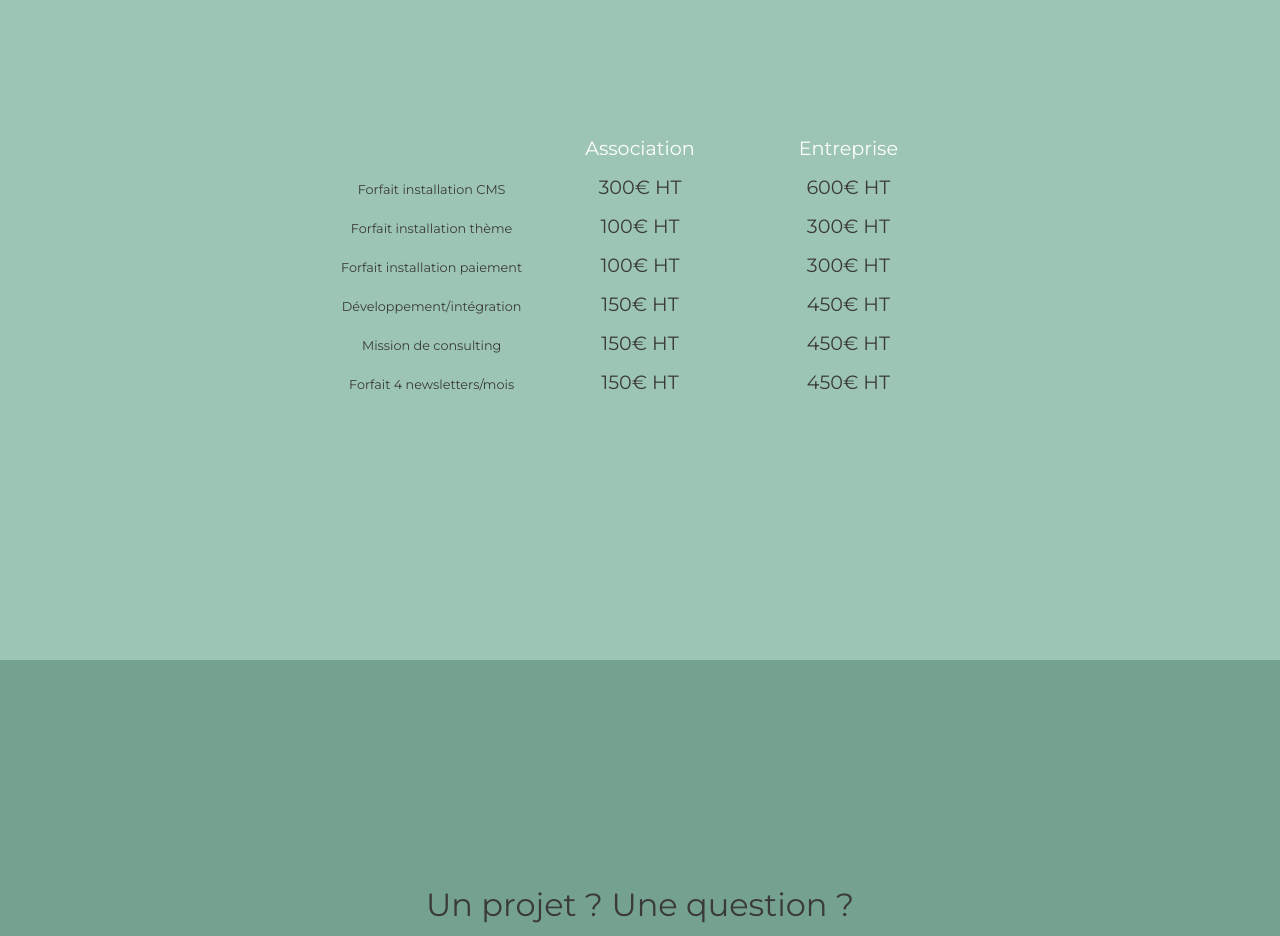
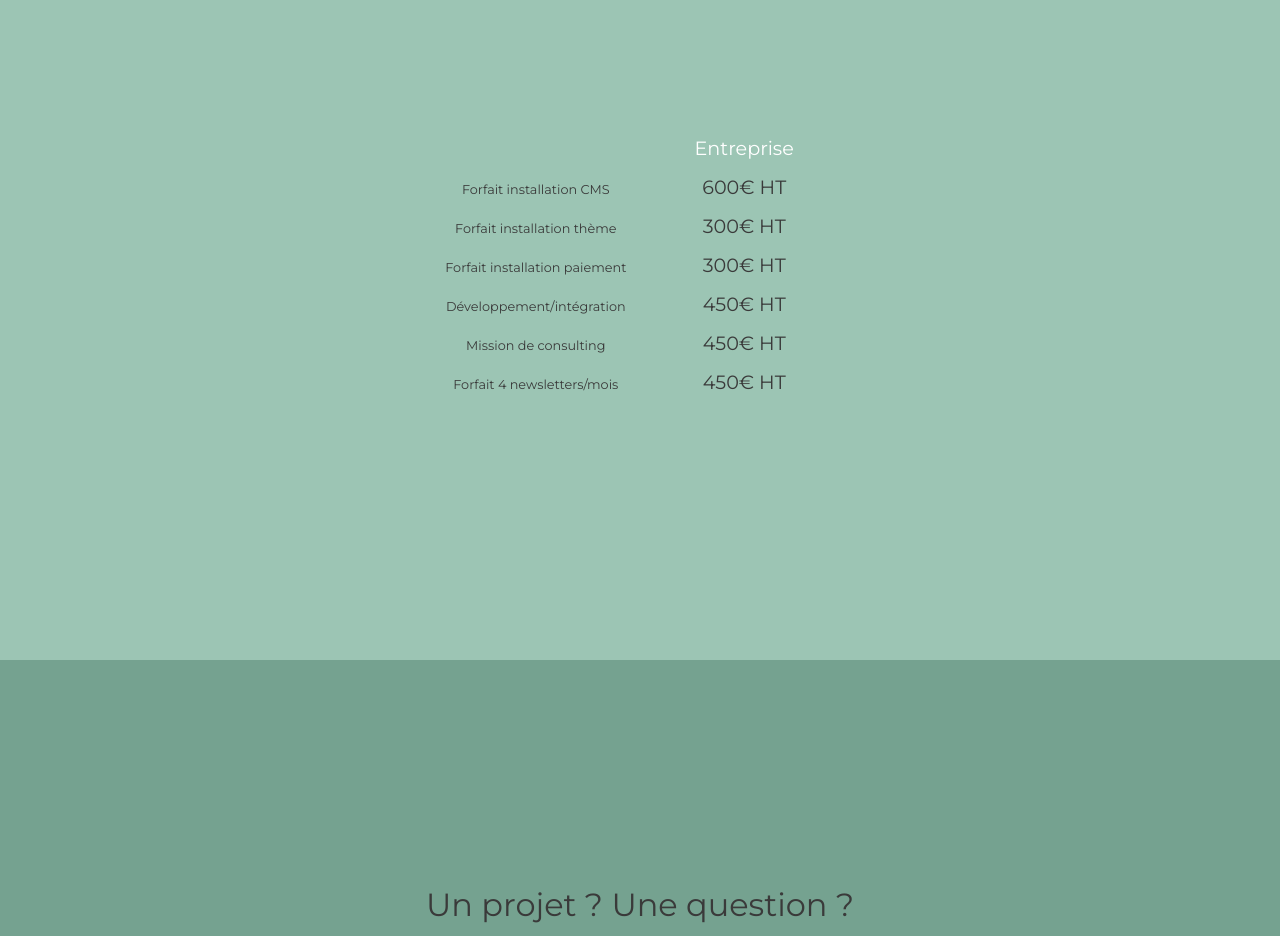
Before and after one commit to hpconsulting/happit.github.io, a plain HTML site: page index.html in a window 1280 px wide. Shown: the part 1740-2676 px from the top of the page. Drawn offline with nearby package versions, Linux system fonts and the light colour scheme.

Commit message:
sans association

```diff
--- a/index.html
+++ b/index.html
@@ -64,33 +64,26 @@
 <div class="container fond1" id="pricing">
 <p>
 <span class="largeurfixe1"></span>
-<span class="largeurfixe" style="color:white">Association</span>
 <span class="largeurfixe" style="color:white">Entreprise</span>
 <br>
 <span class="largeurfixe1">Forfait installation CMS</span>
-<span class="largeurfixe">300€ HT</span>
 <span class="largeurfixe">600€ HT</span>
 <br>
 <span class="largeurfixe1">Forfait installation thème</span>
-<span class="largeurfixe">100€ HT</span>
 <span class="largeurfixe">300€ HT</span>
 <br>
 <span class="largeurfixe1">Forfait installation paiement</span>
-<span class="largeurfixe">100€ HT</span>
 <span class="largeurfixe">300€ HT</span>
 <br>
 <span class="largeurfixe1">Développement/intégration</span>
-<span class="largeurfixe">150€ HT</span>
 <span class="largeurfixe">450€ HT</span>
 <br>
 
 <span class="largeurfixe1">Mission de consulting</span>
-<span class="largeurfixe">150€ HT</span>
 <span class="largeurfixe">450€ HT</span>
 <br>
 
 <span class="largeurfixe1">Forfait 4 newsletters/mois</span>
-<span class="largeurfixe">150€ HT</span>
 <span class="largeurfixe">450€ HT</span>
 <br>
 
```
